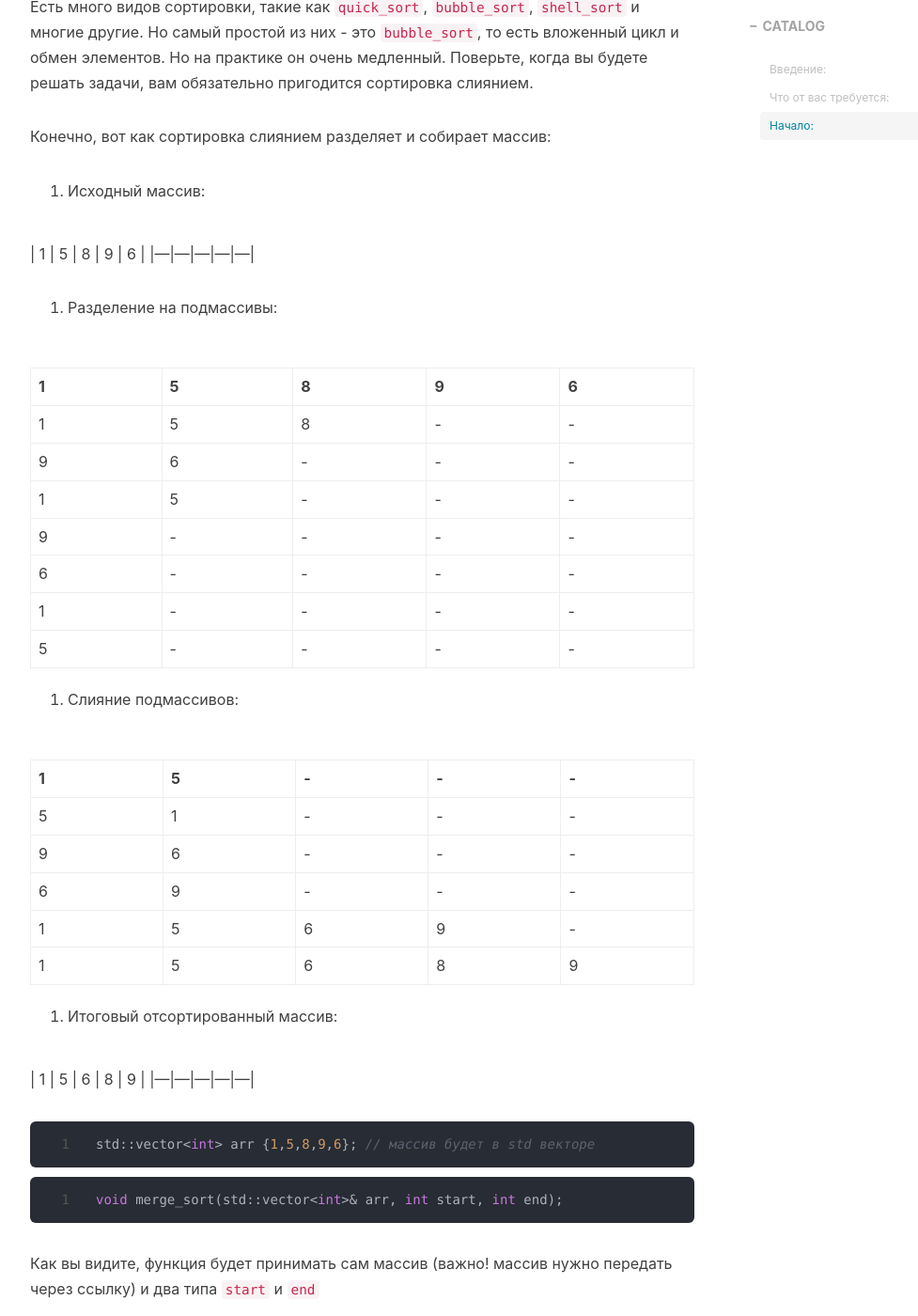
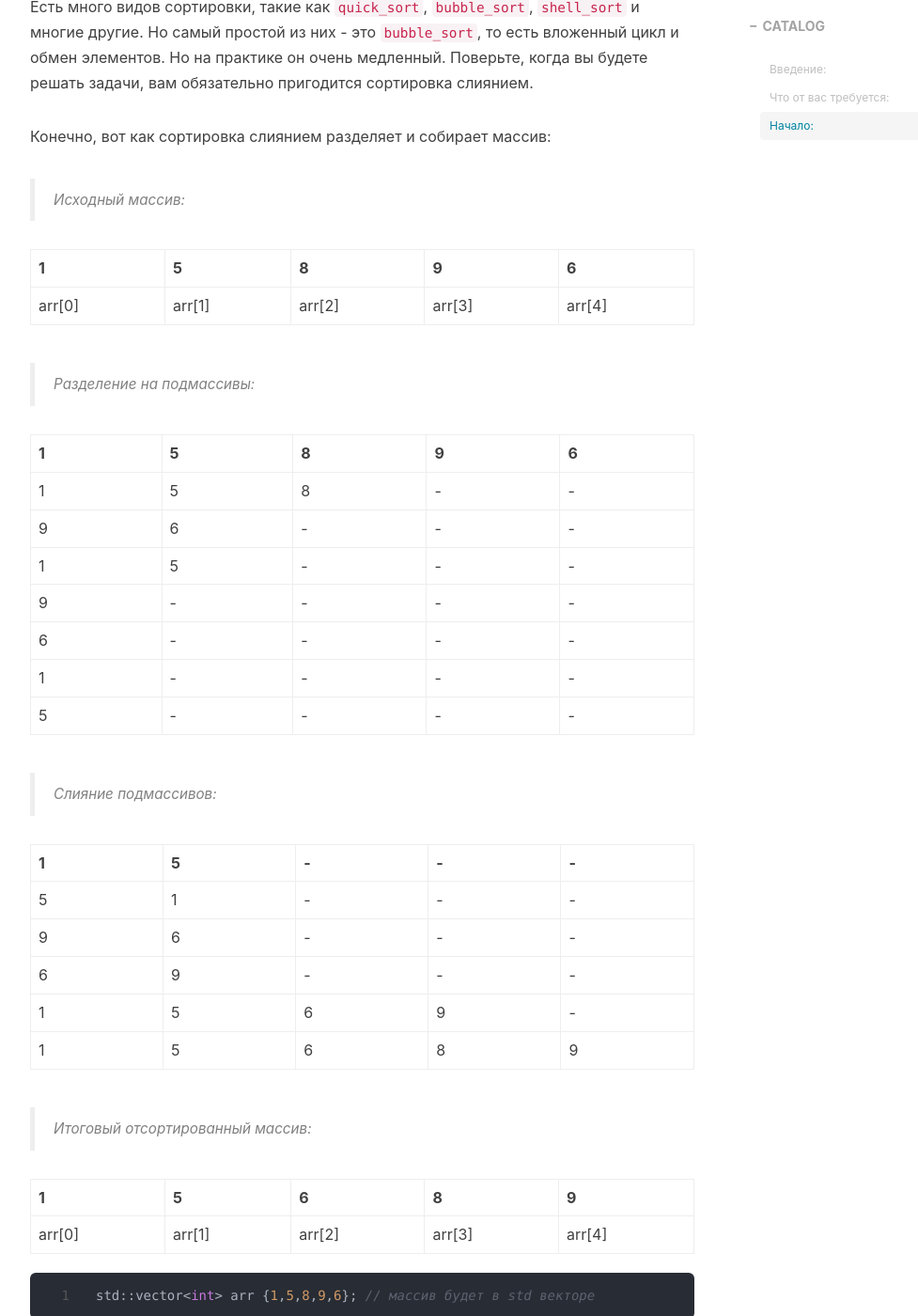
Before and after one commit to Jollu8/Jollu8.github.io, a Jekyll site: the page built from _posts/2024-02-19-merge-sort.markdown, in a window 1280 px wide and 1400 px high, scrolled down 1144 px. Shown: the whole window at 94% size, without its empty margins (233-1210 px from the left). Built offline with Jekyll 4.4.1, drawn with Linux system fonts in a browser that asks for light colours; nearby versions of some CDN libraries; comment, search, counter and statistics services are not loaded.

Commit message:
modified post

````diff
--- a/_posts/2024-02-19-merge-sort.markdown
+++ b/_posts/2024-02-19-merge-sort.markdown
@@ -1,14 +1,14 @@
 ---
-layout:     post
-title:      "Рекурсивная сортировка слиянием"
-subtitle:   "Этот учебник - отрывок из моего объяснения сути алгоритма сортировки и как они работают."
-date:       2024-02-19
-author:     "Jollu8"
+layout: post
+title: "Рекурсивная сортировка слиянием"
+subtitle: "Этот учебник - отрывок из моего объяснения сути алгоритма сортировки и как они работают."
+date: 2024-02-19
+author: "Jollu8"
 header-img: ""
 tags:
-    - Algorithms
-    - Sort
-    - C++
+  - Algorithms
+  - Sort
+  - C++
 ---
 
 #### Введение:
@@ -31,12 +31,13 @@ tags:
 
 Конечно, вот как сортировка слиянием разделяет и собирает массив:
 
-1. Исходный массив:
+> Исходный массив:
 
-| 1 | 5 | 8 | 9 | 6 |
-|---|---|---|---|---|
+| 1      | 5      | 8      | 9      | 6      |
+|--------|--------|--------|--------|--------|
+| arr[0] | arr[1] | arr[2] | arr[3] | arr[4] |
 
-2. Разделение на подмассивы:
+> Разделение на подмассивы:
 
 | 1 | 5 | 8 | 9 | 6 |
 |---|---|---|---|---|
@@ -58,10 +59,11 @@ tags:
 | 1 | 5 | 6 | 9 | - |
 | 1 | 5 | 6 | 8 | 9 |
 
-4. Итоговый отсортированный массив:
+> Итоговый отсортированный массив:
 
-| 1 | 5 | 6 | 8 | 9 |
-|---|---|---|---|---|
+| 1      | 5      | 6      | 8      | 9      |
+|--------|--------|--------|--------|--------|
+| arr[0] | arr[1] | arr[2] | arr[3] | arr[4] |
 
 ```c++
 std::vector<int> arr {1,5,8,9,6}; // массив будет в std векторе
@@ -84,7 +86,8 @@ int main() {
 }
 ```
 
-Как показано выше на схеме, массив должен разделиться на две части, а затем еще на две части, пока размер массива больше '1'
+Как показано выше на схеме, массив должен разделиться на две части, а затем еще на две части, пока размер массива
+больше '1'
 
 ```c++
 void merge_sort(std::vector<int>& arr, int start, int end) {  // дальше код не будет дублироваться, так что читайте внимательно :)
@@ -161,7 +164,8 @@ std::copy(buff.begin(), buff.end(), arr.begin() + start);
 }
 ```
 
-Исходный код [здесь](https://github.com/Jollu8/Algorithms/blob/7725440e3f4508dc37afee12fb001d46ab1f2639/Sort/Merge.cpp#L10)
+Исходный
+код [здесь](https://github.com/Jollu8/Algorithms/blob/7725440e3f4508dc37afee12fb001d46ab1f2639/Sort/Merge.cpp#L10)
 
 > Если ты понял все, попробуй реализовать merge_sort с функцией merge
 
````
Also changed, not shown: other parts of _posts/2024-02-19-merge-sort.markdown (+1 -1 lines).
